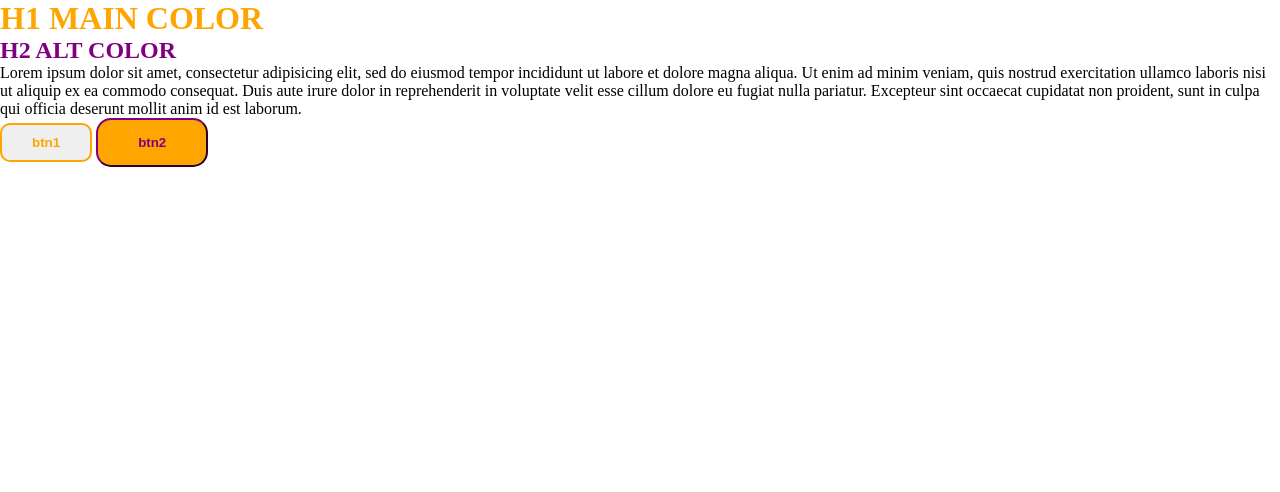
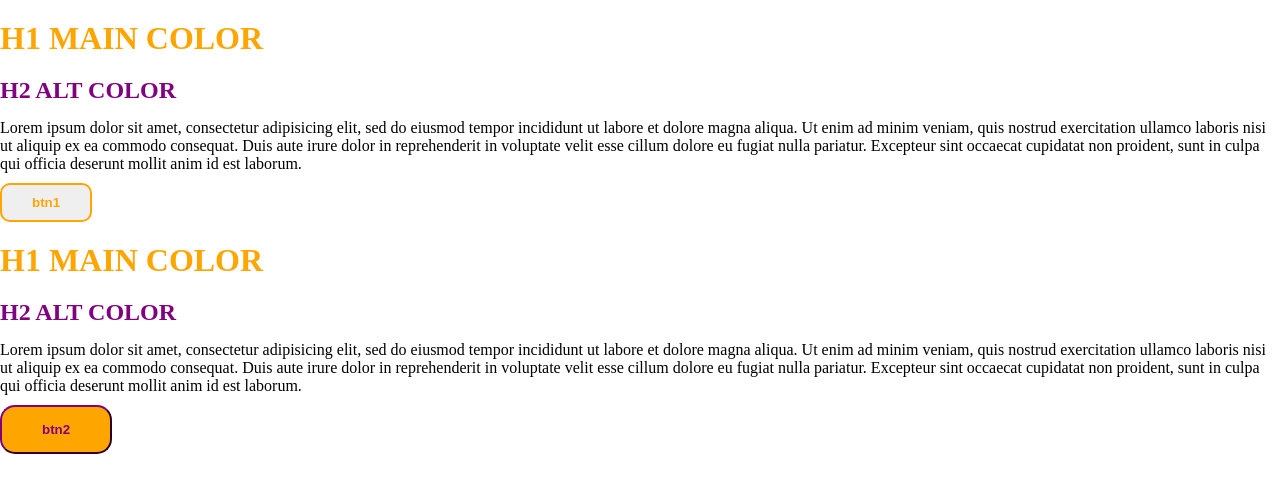
Before and after one commit to SavignanoFrancesco/html-sass-first, a website: page index.html in a window 1280 px wide. Drawn offline with Linux system fonts and the light colour scheme.

Commit message:
aggiunte variabili dei margini di h1,h2 e p

```diff
--- a/index.html
+++ b/index.html
@@ -10,6 +10,9 @@
         <h2>H2 alt color</h2>
         <p>Lorem ipsum dolor sit amet, consectetur adipisicing elit, sed do eiusmod tempor incididunt ut labore et dolore magna aliqua. Ut enim ad minim veniam, quis nostrud exercitation ullamco laboris nisi ut aliquip ex ea commodo consequat. Duis aute irure dolor in reprehenderit in voluptate velit esse cillum dolore eu fugiat nulla pariatur. Excepteur sint occaecat cupidatat non proident, sunt in culpa qui officia deserunt mollit anim id est laborum.</p>
         <button class="btn1" type="button" name="button">btn1</button>
+        <h1>H1 main color</h1>
+        <h2>H2 alt color</h2>
+        <p>Lorem ipsum dolor sit amet, consectetur adipisicing elit, sed do eiusmod tempor incididunt ut labore et dolore magna aliqua. Ut enim ad minim veniam, quis nostrud exercitation ullamco laboris nisi ut aliquip ex ea commodo consequat. Duis aute irure dolor in reprehenderit in voluptate velit esse cillum dolore eu fugiat nulla pariatur. Excepteur sint occaecat cupidatat non proident, sunt in culpa qui officia deserunt mollit anim id est laborum.</p>
         <button class="btn2" type="button" name="button">btn2</button>
     </body>
 </html>
--- a/src/app.scss
+++ b/src/app.scss
@@ -1,5 +1,9 @@
 $main_color: orange;
 $alt_color: purple;
+
+$h1_margin: 20px 0;
+$h2_margin: 15px 0;
+$p_margin: 10px 0;
 
 $btn1_padding: 10px 30px;
 $btn1_font_weight: bolder;
@@ -19,12 +23,18 @@ $btn2_hover_color: white;
 
 h1{
     color: $main_color;
+    margin: $h1_margin;
     text-transform: uppercase;
 }
 
 h2{
     color: $alt_color;
+    margin: $h2_margin;
     text-transform: uppercase;
+}
+
+p{
+    margin: $p_margin;
 }
 
 .btn1{
```
Also changed, not shown: dist/app.css.
